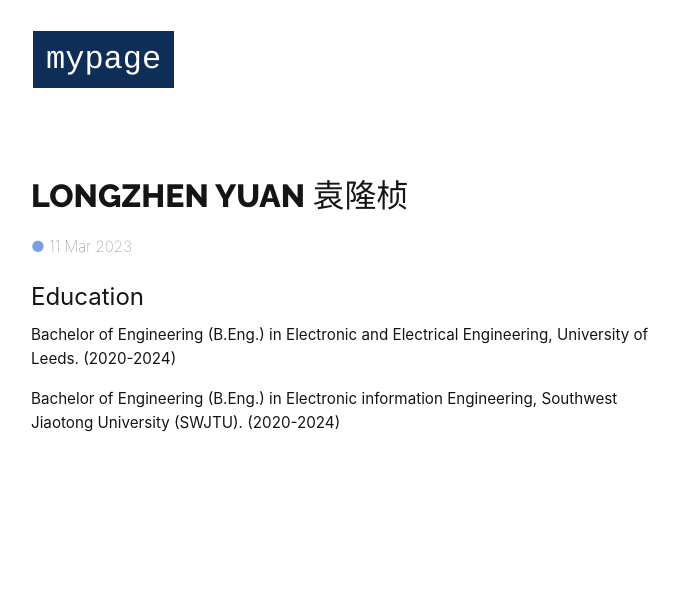
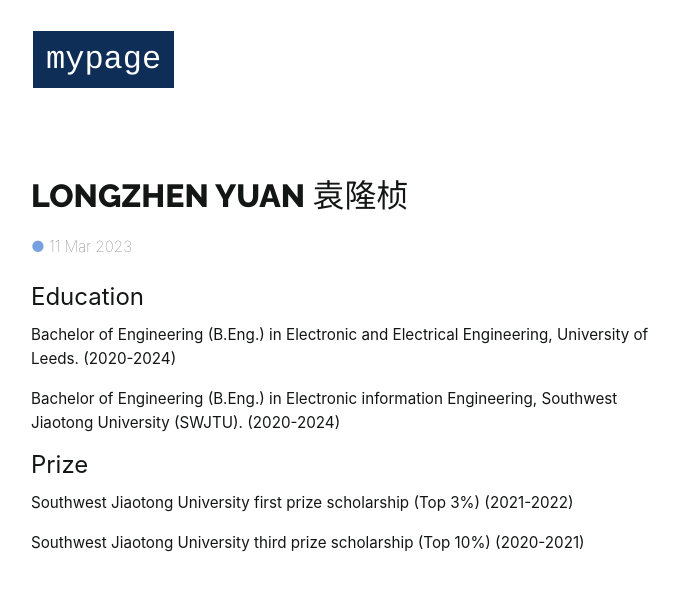
Before and after one commit to 07421905052/07421905052.github.io, a Jekyll site: the page built from _posts/2015-01-01-jek.md, in a window 1280 px wide. Shown: the top 591 px of the page, without its empty margins (289-968 px from the left). Built offline with Jekyll 4.4.1, drawn with Linux system fonts in a browser that asks for light colours; some web fonts are replaced.

Commit message:
Update 2015-01-01-jek.md

```diff
--- a/_posts/2015-01-01-jek.md
+++ b/_posts/2015-01-01-jek.md
@@ -10,3 +10,10 @@ date: 11 March 2023
 Bachelor of Engineering (B.Eng.) in Electronic and Electrical Engineering, University of Leeds. (2020-2024)
 
 Bachelor of Engineering (B.Eng.) in Electronic information Engineering, Southwest Jiaotong University (SWJTU). (2020-2024)
+
+<font size="5">
+    Prize
+</font>
+Southwest Jiaotong University first prize scholarship (Top 3%) (2021-2022)
+
+Southwest Jiaotong University third prize scholarship (Top 10%) (2020-2021)
```
